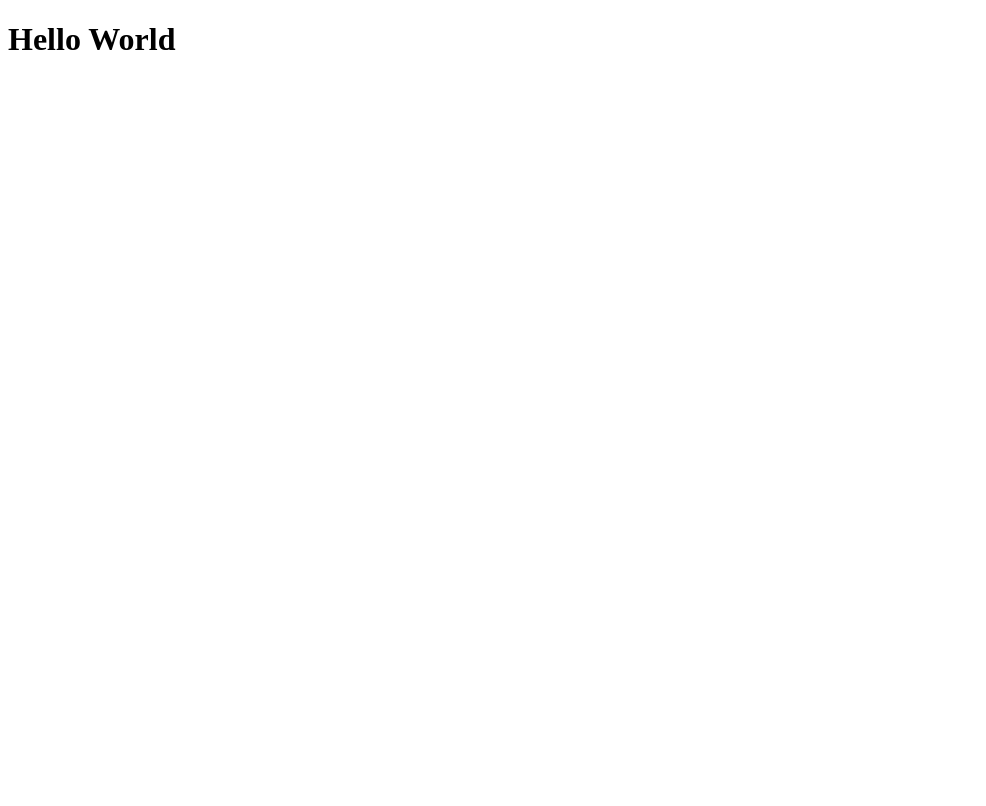
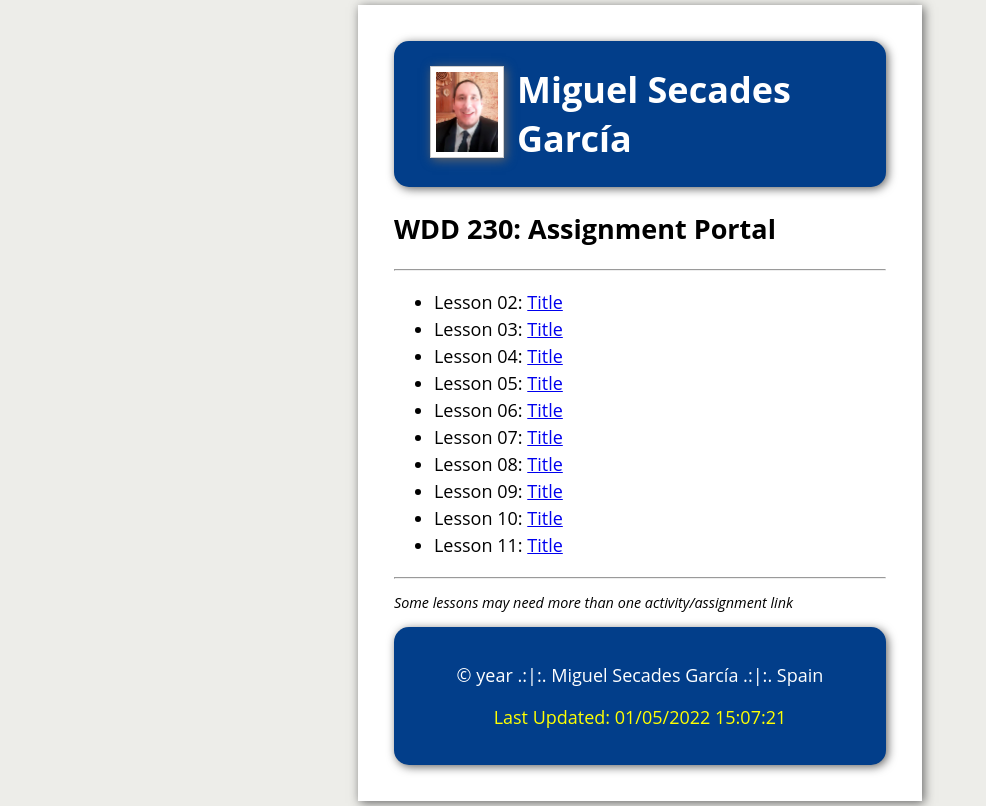
Before and after one commit to MiguelSecadesBYU/wdd230, a plain HTML site: page index.html in a window 1280 px wide. Shown: the whole page, without its empty margins (0-986 px from the left). Drawn offline with Linux system fonts and the light colour scheme.

Commit message:
update index.html

```diff
--- a/index.html
+++ b/index.html
@@ -4,9 +4,45 @@
     <meta charset="UTF-8">
     <meta http-equiv="X-UA-Compatible" content="IE=edge">
     <meta name="viewport" content="width=device-width, initial-scale=1.0">
-    <title>Test</title>
+    <meta name="description" content="Assignment portal for Miguel Secades
+        in WDD 230: Web Frontend Development at Brigham Young University - Idaho">
+    <title>WDD 230: Assignment Portal</title>
+    <link rel="stylesheet" href="css/style.css">
 </head>
 <body>
-    <h1>Hello World</h1>
+    <div id="wdd230_content">
+        <header>
+            <div class="portrait">
+                <img src="images/portrait.jpg" alt="Portrait of Miguel Secades García">
+            </div>
+            <h1>Miguel Secades García</h1>
+        </header>
+        <main>
+            <h2>WDD 230: Assignment Portal</h2>
+            <hr>
+            <ul>
+                <li>Lesson 02: <a href="#">Title</a></li>
+                <li>Lesson 03: <a href="#">Title</a></li>
+                <li>Lesson 04: <a href="#">Title</a></li>
+                <li>Lesson 05: <a href="#">Title</a></li>
+                <li>Lesson 06: <a href="#">Title</a></li>
+                <li>Lesson 07: <a href="#">Title</a></li>
+                <li>Lesson 08: <a href="#">Title</a></li>
+                <li>Lesson 09: <a href="#">Title</a></li>
+                <li>Lesson 10: <a href="#">Title</a></li>
+                <li>Lesson 11: <a href="#">Title</a></li>
+            </ul>
+            <hr>
+            <p class="info">Some lessons may need more than one activity/assignment link</p>
+        </main>
+        <footer>
+            <p>&copy; <span id="year">year</span> .:|:. Miguel Secades García .:|:. Spain</p>
+            <div class="date_last_updated">
+                <p>Last Updated: <span id="modify"> .</span></p>
+            </div>
+        </footer>
+    </div>
+
+    <script src="js/scripts.js"></script>
 </body>
 </html>
```
